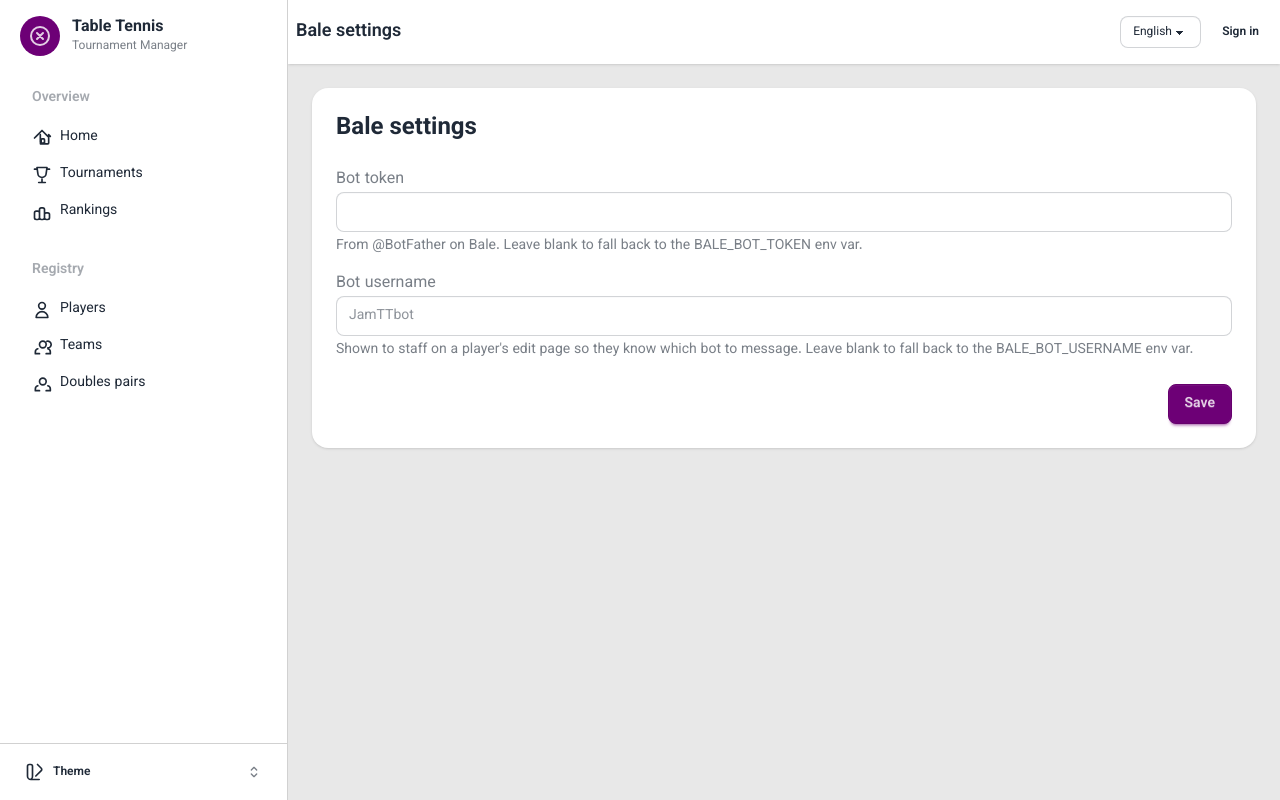
After one commit to khazaei210/tt, a Django app: template apps/bale/templates/bale/settings.html in a window 1280 px wide. The commit adds this page. Run offline with Django 5.2, Linux system fonts and the light colour scheme; the template is opened without the code that fills it: values that come from a table or form of the project are taken from there, others are empty; style sheets or scripts are compiled from the project's sources; some libraries are stand-ins or nearby versions.

Commit message:
feat: manage Bale bot token/username from the profile menu
Rotating the Bale bot's token or username previously meant editing
.env and restarting containers by hand. Adds a superuser-only
bale:settings page, linked from the profile dropdown above "Sign out",
to edit both directly from the UI.

- BaleSettings: a singleton DB row (bot_token, bot_username). Blank
  fields fall back to the existing BALE_BOT_TOKEN/BALE_BOT_USERNAME env
  vars via effective_token/effective_username, so an unconfigured
  deployment keeps working exactly as before.
- BaleClient now sources its token from BaleSettings.get_solo() instead
  of settings directly, re-read on every construction (not cached).
- bale_poll_updates restructured to build a fresh client each loop
  iteration instead of once outside the loop, and to recheck for a
  token every 30s while unconfigured (was a fixed 1-hour sleep) — a
  token saved or rotated through the UI now takes effect on the very
  next poll cycle, with no restart of the bale-poller process needed.
- Player edit page's "Messaging (Bale)" panel now reads the bot
  username the same way.

Gated to superusers only (superuser_required), matching the existing
bar for other security-sensitive actions like granting staff access —
this holds a live API credential.

Verified live: saved a value through the actual settings form and
confirmed BaleSettings.effective_username picked it up immediately, no
restart. 337 tests pass (12 new), manage.py check and
makemigrations --check are clean.

Co-Authored-By: Claude Sonnet 5 <noreply@anthropic.com>
Claude-Session: https://claude.ai/code/session_01QHiv94U8iCr6FfLDVPc14X

```diff
--- /dev/null
+++ b/apps/bale/forms.py
@@ -0,0 +1,28 @@
+from django import forms
+from django.utils.translation import gettext_lazy as _
+
+from .models import BaleSettings
+
+INPUT_CLASS = "input input-bordered w-full"
+
+
+class BaleSettingsForm(forms.ModelForm):
+    class Meta:
+        model = BaleSettings
+        fields = ["bot_token", "bot_username"]
+        widgets = {
+            "bot_token": forms.PasswordInput(
+                render_value=True,
+                attrs={"class": INPUT_CLASS, "dir": "ltr", "autocomplete": "off"},
+            ),
+            "bot_username": forms.TextInput(
+                attrs={"class": INPUT_CLASS, "dir": "ltr", "autocomplete": "off", "placeholder": "JamTTbot"}
+            ),
+        }
+        help_texts = {
+            "bot_token": _("From @BotFather on Bale. Leave blank to fall back to the BALE_BOT_TOKEN env var."),
+            "bot_username": _(
+                "Shown to staff on a player's edit page so they know which bot to message. "
+                "Leave blank to fall back to the BALE_BOT_USERNAME env var."
+            ),
+        }
--- /dev/null
+++ b/apps/bale/models.py
@@ -0,0 +1,38 @@
+from django.conf import settings
+from django.db import models
+from django.utils.translation import gettext_lazy as _
+
+
+class BaleSettings(models.Model):
+    """Singleton row holding the Bale bot's token/username, editable from
+    the web UI (bale:settings, superuser-only) instead of requiring an
+    env var change plus a container restart on every credential rotation.
+
+    Blank fields fall back to the BALE_BOT_TOKEN/BALE_BOT_USERNAME env
+    vars (see effective_token/effective_username) — an existing
+    env-var-only deployment keeps working unconfigured through the UI.
+    """
+
+    bot_token = models.CharField(_("Bot token"), max_length=200, blank=True)
+    bot_username = models.CharField(_("Bot username"), max_length=100, blank=True)
+    updated_at = models.DateTimeField(auto_now=True)
+
+    class Meta:
+        verbose_name = _("Bale settings")
+        verbose_name_plural = _("Bale settings")
+
+    def __str__(self):
+        return str(_("Bale settings"))
+
+    @classmethod
+    def get_solo(cls):
+        obj, _created = cls.objects.get_or_create(pk=1)
+        return obj
+
+    @property
+    def effective_token(self):
+        return self.bot_token or settings.BALE_BOT_TOKEN
+
+    @property
+    def effective_username(self):
+        return self.bot_username or settings.BALE_BOT_USERNAME
--- /dev/null
+++ b/apps/bale/templates/bale/settings.html
@@ -0,0 +1,31 @@
+{% extends "base.html" %}
+{% load i18n ui_kit %}
+
+{% block title %}{% translate "Bale settings" %}{% endblock %}
+{% block page_title %}{% translate "Bale settings" %}{% endblock %}
+
+{% block content %}
+{% translate "Bale settings" as form_title %}
+{% form_card form_title %}
+    <form method="post" class="space-y-4">
+        {% csrf_token %}
+        {% for field in form %}
+        <div>
+            <label class="label" for="{{ field.id_for_label }}">
+                <span class="label-text">{{ field.label }}</span>
+            </label>
+            {{ field }}
+            {% if field.help_text %}
+                <p class="text-sm text-base-content/60 mt-1">{{ field.help_text }}</p>
+            {% endif %}
+            {% for error in field.errors %}
+                <p class="text-sm text-error mt-1">{{ error }}</p>
+            {% endfor %}
+        </div>
+        {% endfor %}
+        <div class="flex gap-2 justify-end pt-2">
+            <button type="submit" class="btn btn-primary">{% translate "Save" %}</button>
+        </div>
+    </form>
+{% endform_card %}
+{% endblock %}
--- /dev/null
+++ b/apps/bale/urls.py
@@ -0,0 +1,9 @@
+from django.urls import path
+
+from . import views
+
+app_name = "bale"
+
+urlpatterns = [
+    path("settings/", views.bale_settings, name="settings"),
+]
--- a/config/urls.py
+++ b/config/urls.py
@@ -10,6 +10,7 @@ urlpatterns = [
 urlpatterns += i18n_patterns(
     path("admin/", admin.site.urls),
     path("accounts/", include("apps.accounts.urls")),
+    path("bale/", include("apps.bale.urls")),
     path("players/", include("apps.players.urls")),
     path("teams/", include("apps.teams.urls")),
     path("tournaments/", include("apps.tournaments.urls")),
--- a/templates/base.html
+++ b/templates/base.html
@@ -57,7 +57,12 @@
                     {% if user.is_authenticated %}
                         <div class="dropdown dropdown-end">
                             <label tabindex="0" class="btn btn-ghost btn-sm">{{ user.username }}</label>
-                            <ul tabindex="0" class="dropdown-content menu bg-base-100 rounded-box shadow z-30 w-40 p-2">
+                            <ul tabindex="0" class="dropdown-content menu bg-base-100 rounded-box shadow z-30 w-48 p-2">
+                                {% if user.is_superuser %}
+                                <li>
+                                    <a href="{% url 'bale:settings' %}">{% translate "Bale settings" %}</a>
+                                </li>
+                                {% endif %}
                                 <li>
                                     <form action="{% url 'accounts:logout' %}" method="post">
                                         {% csrf_token %}
```
Also changed, not shown: apps/bale/client.py (+7 -1 lines), apps/bale/management/commands/bale_poll_updates.py (+18 -12 lines), apps/bale/tests/test_client.py (+11 -0 lines), apps/bale/tests/test_models.py (added, +32 -0 lines), apps/bale/tests/test_poll_updates_command.py (+5 -1 lines), apps/bale/tests/test_views.py (added, +63 -0 lines), apps/bale/views.py (added, +26 -0 lines), apps/players/views.py (+5 -5 lines), apps/bale/migrations/0001_initial.py (added), apps/bale/migrations/__init__.py (added).
